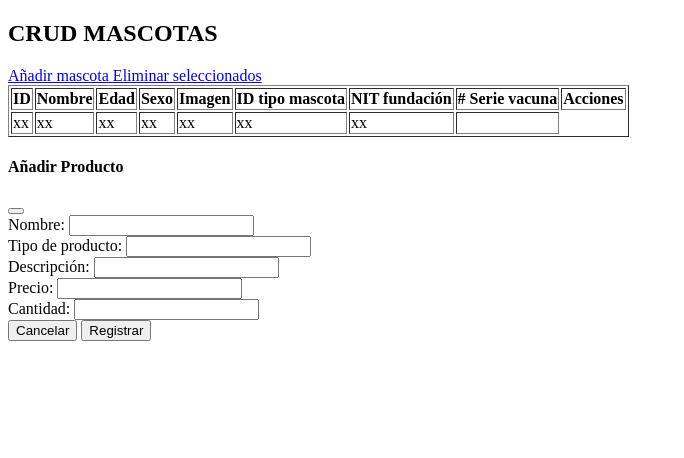
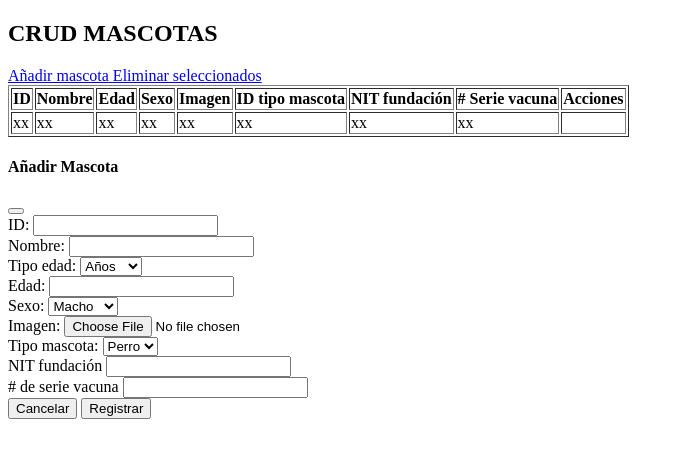
Before and after one commit to iJohanAcero/petsconnectMVC, a PHP site: page /Views/crud_mascotas.php in a window 1280 px wide. Shown: the top 458 px of the page, without its empty margins (0-684 px from the left). Run offline with PHP 8.4, Linux system fonts and the light colour scheme.

Commit message:
corrección de errores en los name de crud mascotas / Agregardo el onclick de crud mascotas en crud_disponibles/ corregidos los input del formato crud mascotas

```diff
--- a/Views/crud_mascotas.php
+++ b/Views/crud_mascotas.php
@@ -41,6 +41,7 @@
                 <td>xx</td>
                 <td>xx</td>
                 <td>xx</td>
+                <td>xx</td>
                 <td>
                     <a href="#editProductModal" class="edit" data-bs-toggle="modal">
                         <i class="uil uil-pen"></i>
@@ -58,30 +59,56 @@
         <div class="modal-dialog">
             <div class="modal-content">
                 <div class="modal-header">
-                    <h4 class="modal-title">Añadir Producto</h4>
+                    <h4 class="modal-title">Añadir Mascota</h4>
                     <button type="button" class="btn-close" data-bs-dismiss="modal" aria-label="Cerrar"></button>
                 </div>
-                <div class="modal-body">
+                <di class="modal-body">
                     <form method="post">
+                        <div class="mb-3">
+                            <label for="nombre" class="form-label">ID:</label>
+                            <input type="number" class="form-control" name="id mascota" required>
+                        </div>
                         <div class="mb-3">
                             <label for="nombre" class="form-label">Nombre:</label>
                             <input type="text" class="form-control" name="nombre" required>
                         </div>
                         <div class="mb-3">
-                            <label for="tipo_producto" class="form-label">Tipo de producto:</label>
-                            <input type="text" class="form-control" name="tipo_producto" required>
+                            <label for="tipo_producto" class="form-label">Tipo edad:</label>
+                            <select class="form-control" required>
+                                <option>Años</option>
+                                <option>Meses</option>
+                            </select>
                         </div>
                         <div class="mb-3">
-                            <label for="descripcion" class="form-label">Descripción:</label>
-                            <input type="text" class="form-control" name="descripcion" required>
+                            <label for="tipo_producto" class="form-label">Edad:</label>
+                            <input type="number" class="form-control" name="edad" required>
                         </div>
                         <div class="mb-3">
-                            <label for="precio" class="form-label">Precio:</label>
-                            <input type="number" class="form-control" name="precio" required>
+                            <label for="descripcion" class="form-label">Sexo:</label>
+                            <select class="form-control" required>
+                                <option>Macho</option>
+                                <option>Hembra</option>
+                            </select>
                         </div>
                         <div class="mb-3">
-                            <label for="cantidad" class="form-label">Cantidad:</label>
-                            <input type="number" class="form-control" name="cantidad" required>
+                            <label for="precio" class="form-label">Imagen:</label>
+                            <input type="file" class="form-control" id="image" name="imagen" accept="image/*" required>
+                        </div>
+                        <div class="mb-3">
+                            <label for="cantidad" class="form-label">Tipo mascota:</label>
+                            <select class="form-control" id="petType" name="id tipo mascota" onchange="updatePetTypeId()">
+                                <option value="1">Perro</option>
+                                <option value="2">Gato</option>
+                            </select>
+                        </div>
+                        <input type="hidden" id="petTypeId" name="petTypeId" min="0" value="1"> <!-- Campo oculto que almacenará el ID -->
+                        <div class="form-group">
+                            <label>NIT fundación</label>
+                            <input type="number" class="form-control" required>
+                        </div>
+                        <div class="form-group">
+                            <label># de serie vacuna</label>
+                            <input type="text" class="form-control" required>
                         </div>
                         <div class="modal-footer">
                             <button type="button" class="btn btn-secondary" data-bs-dismiss="modal">Cancelar</button>
--- a/Views/cruds_disponibles.php
+++ b/Views/cruds_disponibles.php
@@ -13,7 +13,7 @@
                     <button class="button-crud">
                         Usuarios
                     </button>
-                    <button class="button-crud">
+                    <button onclick="cargarCrudMascotas()" class="button-crud">
                         Mascotas
                     </button>
                     <button onclick="cargarCrudProductos()" class="button-crud">
```
